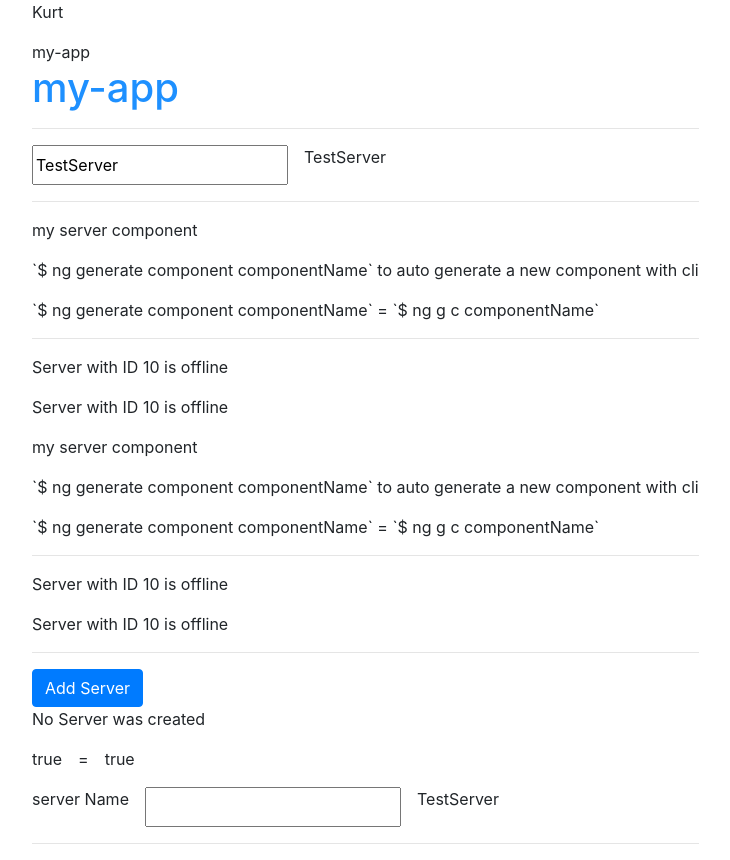
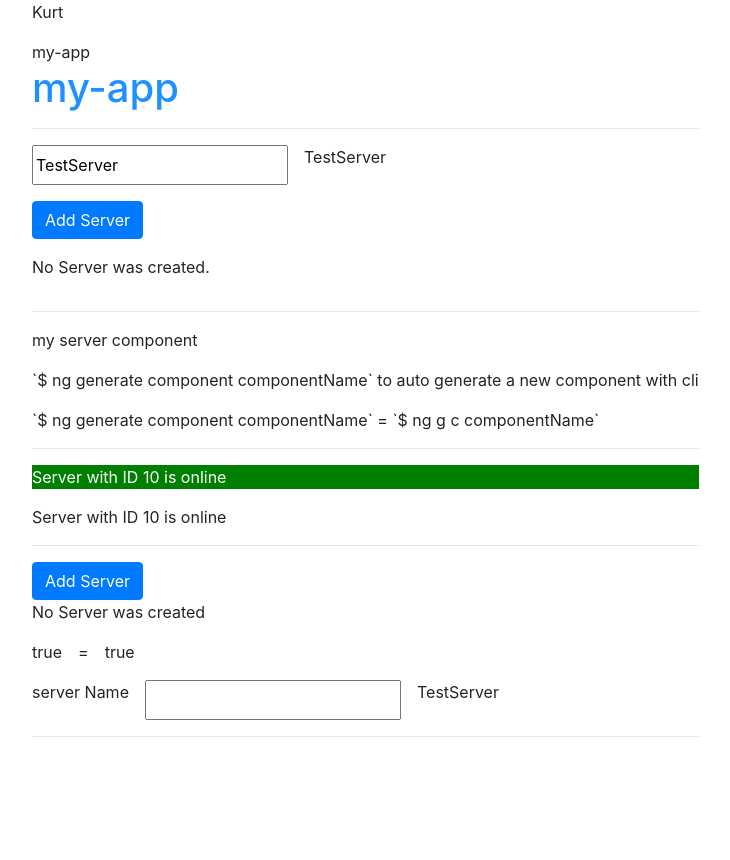
Before and after one commit to KyDevtw/angular-practice, an Angular app: page / in a window 1280 px wide. Shown: the whole page, without its empty margins (38-768 px from the left). After the commit the page ends 800 px from the top, so only its background shows below. Built offline with nearby package versions, Linux system fonts and the light colour scheme.

Commit message:
ngStyle and ngClass

```diff
--- a/src/app/server/server.component.html
+++ b/src/app/server/server.component.html
@@ -3,6 +3,9 @@
 <p>`$ ng generate component componentName` = `$ ng g c componentName`</p>
 <hr>
 <!-- {{ 內除了 string binding 也可以用字串直接 render 文字 }} -->
-<p>{{ "Server" }} with ID {{ serverId }} is {{ serverStatus }} </p>
+<!-- ngStyle 是 directive, 中括號只是 binding property 所需，兩者是分開的，但這裡的 property 是 ngStyle-->
+<!-- ngStyle 內帶入類似 css 的物件，可以用 css 寫法 也可以用小駝峰 -->
+<!-- ngClass 物件形式，key 是要加入的 class name，value 是判斷是否加入的布林值 -->
+<p [ngStyle]="{backgroundColor: getColor()}" [ngClass]="{online: serverStatus === 'online'}">{{ "Server" }} with ID {{ serverId }} is {{ serverStatus }} </p>
 <!-- getServerStatus() return string -->
 <p>{{ "Server" }} with ID {{ serverId }} is {{ getServerStatus() }} </p>
--- a/src/app/server/server.component.ts
+++ b/src/app/server/server.component.ts
@@ -2,14 +2,28 @@ import { Component } from "@angular/core";
 
 @Component({
   selector: "app-server",
-  templateUrl: "./server.component.html"
+  templateUrl: "./server.component.html",
+  styles: [`
+    .online {
+      color: white;
+    }
+  `]
 })
 
 export class ServerComponent {
   serverId: number = 10; // string binding，最後一定會被轉成或是 return string
   serverStatus: string = "offline";
 
+  // constructor 會在 class 成立時執行
+  constructor(){
+    this.serverStatus = Math.random() > 0.5 ? "online" : "offline";
+  }
+
   getServerStatus() {
     return this.serverStatus
   }
+
+  getColor(){
+    return this.serverStatus === "online" ? "green": "red";
+  }
 }
--- a/src/app/servers/servers.component.html
+++ b/src/app/servers/servers.component.html
@@ -4,10 +4,18 @@
     <!-- [(ngModel)]="" 同時先給了 input value，也同時綁定 event-->
     <input type="text" name="" [(ngModel)]="serverName">
     <p class="ml-3">{{ serverName }}</p>
+    <div class="w-100 d-flex flex-wrap mt-3">
+      <button class="btn btn-primary" (click)="onCreateServer()">Add Server</button>
+      <!-- ngIf必須要與*號一起使用，ngIf 是指令型 Directive，ngIf 也可用 !反轉布林值-->
+      <p class="w-100 mt-3" *ngIf="serverCreated; else noServer">Server was created, server name is {{serverName}}</p>
+      <!-- ng-template #noServer 對應上方 else noServer 行程 if else 條件 -->
+      <ng-template class="w-100 mt-3" #noServer>
+        <p class="w-100 mt-3">No Server was created.</p>
+      </ng-template>
+    </div>
   </div>
 </div>
 <hr>
-<app-server></app-server>
 <app-server></app-server>
 <hr>
 <!-- property binding 使用[attr]="component 對應的資料名稱，一樣可以透過! 反轉布林值" -->
--- a/src/app/servers/servers.component.ts
+++ b/src/app/servers/servers.component.ts
@@ -13,6 +13,7 @@ export class ServersComponent implements OnInit {
   allowNweServer = false;
   serverCreationStatus = "No Server was created";
   serverName= "TestServer";
+  serverCreated= false;
   constructor() {
     setTimeout(()=>{
       this.allowNweServer = true;
@@ -22,7 +23,8 @@ export class ServersComponent implements OnInit {
   ngOnInit(): void {
   }
   onCreateServer(){
-      this.serverCreationStatus = "Server was created!";
+    this.serverCreated = true;
+    this.serverCreationStatus = "Server was created! Name is " + this.serverName;
   }
   onUpdateServerName(event: Event) {
     this.serverName = (<HTMLInputElement>event.target).value;
```
Also changed, not shown: 1 other file (tests, documents, lock files or other folders).
